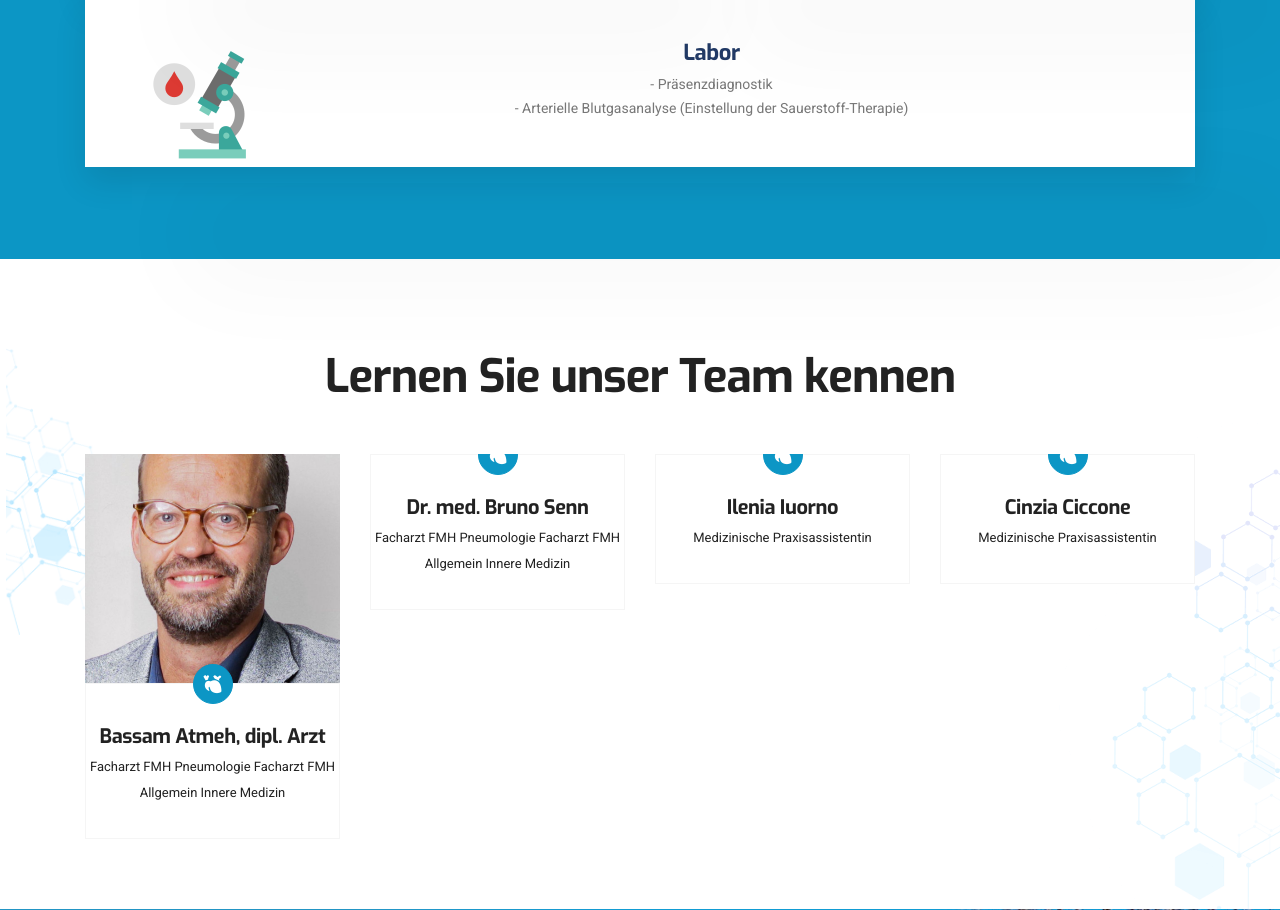
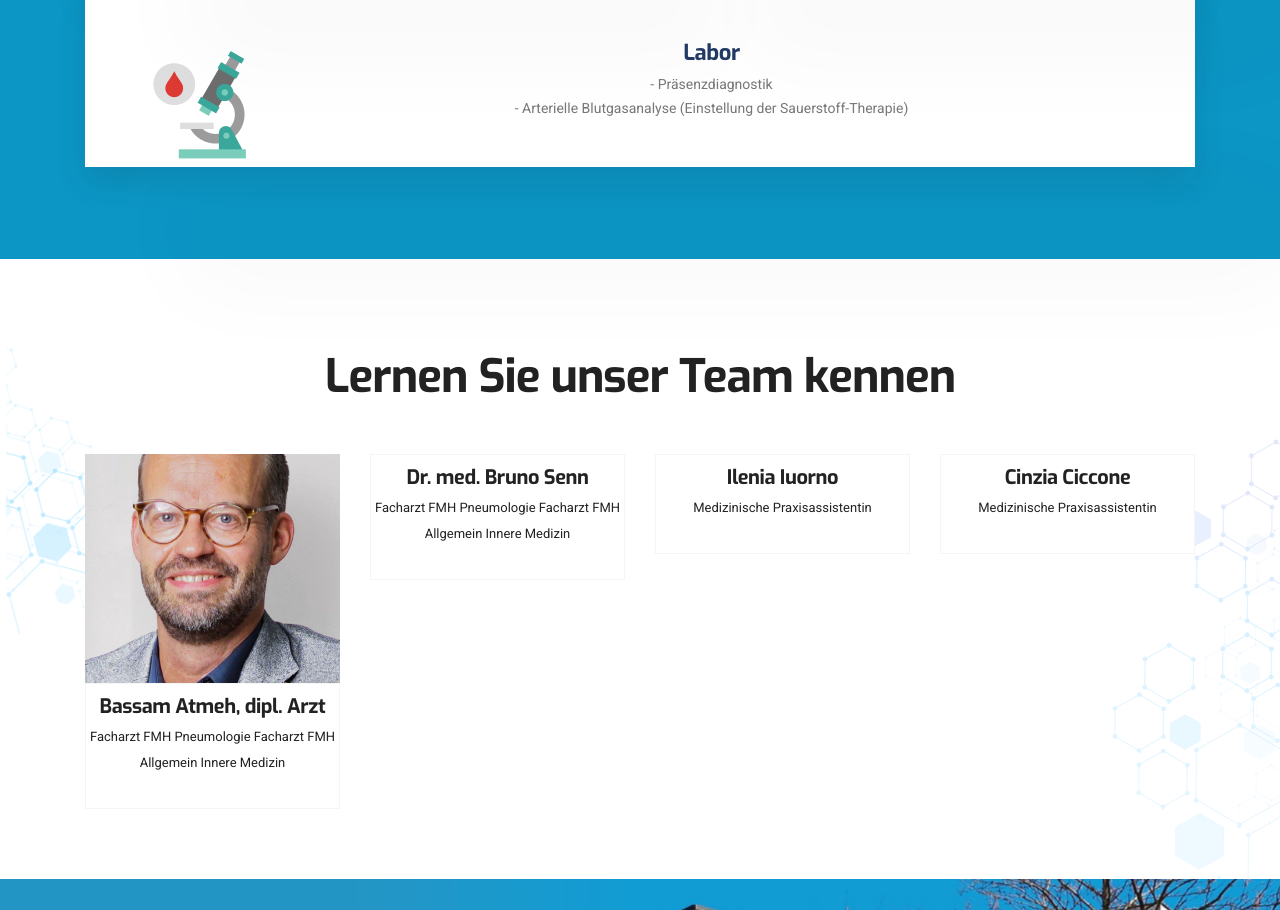
Before and after one commit to felix2056/lungeimzentrum, a PHP site: page / in a window 1280 px wide. Shown: the part 2380-3290 px from the top of the page. Run offline with PHP 8.4, Linux system fonts and the light colour scheme; some libraries are stand-ins or nearby versions; some web fonts are replaced.

Commit message:
chore: more changes 5

```diff
--- a/index.php
+++ b/index.php
@@ -423,9 +423,9 @@
                         <div class="inner-box">
                             <div class="image">
                                 <img src="/images/doctor-1.jpeg" alt="">
-                                <div class="overlay-box">
+                                <!-- <div class="overlay-box">
                                     <div class="overlay-inner">
-                                        <!-- <ul class="team-social-box">
+                                        <ul class="team-social-box">
                                             <li class="youtube"><a href="#" class="icon icon-youtube"></a><span
                                                     class="social-name">youtube</span></li>
                                             <li class="linkedin"><a href="#" class="icon icon-linkedin"></a><span
@@ -434,14 +434,14 @@
                                                     class="social-name">facebook</span></li>
                                             <li class="twitter"><a href="#" class="icon icon-twitter"></a><span
                                                     class="social-name">twitter</span></li>
-                                        </ul> -->
-                                    </div>
-                                </div>
+                                        </ul>
+                                    </div>
+                                </div> -->
                             </div>
                             <div class="lower-content">
-                                <div class="icon-box">
+                                <!-- <div class="icon-box">
                                     <span class="icon icon-heart1"></span>
-                                </div>
+                                </div> -->
                                 <h3><a href="/assets/Kuz-CV_Bassam_Atmeh_-_Leitender_Arzt_Pneumologie.pdf" target="_blank">Bassam Atmeh, dipl. Arzt</a></h3>
                                 <p class="designation">Facharzt FMH Pneumologie Facharzt FMH Allgemein Innere Medizin</p>
                             </div>
@@ -452,9 +452,9 @@
                         <div class="inner-box">
                             <div class="image">
                                 <img src="https://via.placeholder.com/255x255" alt="">
-                                <div class="overlay-box">
+                                <!-- <div class="overlay-box">
                                     <div class="overlay-inner">
-                                        <!-- <ul class="team-social-box">
+                                        <ul class="team-social-box">
                                             <li class="youtube"><a href="#" class="icon icon-youtube"></a><span
                                                     class="social-name">youtube</span></li>
                                             <li class="linkedin"><a href="#" class="icon icon-linkedin"></a><span
@@ -463,14 +463,14 @@
                                                     class="social-name">facebook</span></li>
                                             <li class="twitter"><a href="#" class="icon icon-twitter"></a><span
                                                     class="social-name">twitter</span></li>
-                                        </ul> -->
-                                    </div>
-                                </div>
+                                        </ul>
+                                    </div>
+                                </div> -->
                             </div>
                             <div class="lower-content">
-                                <div class="icon-box">
+                                <!-- <div class="icon-box">
                                     <span class="icon icon-heart1"></span>
-                                </div>
+                                </div> -->
                                 <h3><a href="#">Dr. med. Bruno Senn</a></h3>
                                 <p class="designation">Facharzt FMH Pneumologie Facharzt FMH Allgemein Innere Medizin</p>
                             </div>
@@ -481,9 +481,9 @@
                         <div class="inner-box">
                             <div class="image">
                                 <img src="https://via.placeholder.com/255x255" alt="">
-                                <div class="overlay-box">
+                                <!-- <div class="overlay-box">
                                     <div class="overlay-inner">
-                                        <!-- <ul class="team-social-box">
+                                        <ul class="team-social-box">
                                             <li class="youtube"><a href="#" class="icon icon-youtube"></a><span
                                                     class="social-name">youtube</span></li>
                                             <li class="linkedin"><a href="#" class="icon icon-linkedin"></a><span
@@ -492,14 +492,14 @@
                                                     class="social-name">facebook</span></li>
                                             <li class="twitter"><a href="#" class="icon icon-twitter"></a><span
                                                     class="social-name">twitter</span></li>
-                                        </ul> -->
-                                    </div>
-                                </div>
+                                        </ul>
+                                    </div>
+                                </div> -->
                             </div>
                             <div class="lower-content">
-                                <div class="icon-box">
+                                <!-- <div class="icon-box">
                                     <span class="icon icon-heart1"></span>
-                                </div>
+                                </div> -->
                                 <h3><a href="#">Ilenia Iuorno</a></h3>
                                 <p class="designation">Medizinische Praxisassistentin</p>
                             </div>
@@ -510,9 +510,9 @@
                         <div class="inner-box">
                             <div class="image">
                                 <img src="https://via.placeholder.com/255x255" alt="">
-                                <div class="overlay-box">
+                                <!-- <div class="overlay-box">
                                     <div class="overlay-inner">
-                                        <!-- <ul class="team-social-box">
+                                        <ul class="team-social-box">
                                             <li class="youtube"><a href="#" class="icon icon-youtube"></a><span
                                                     class="social-name">youtube</span></li>
                                             <li class="linkedin"><a href="#" class="icon icon-linkedin"></a><span
@@ -521,14 +521,14 @@
                                                     class="social-name">facebook</span></li>
                                             <li class="twitter"><a href="#" class="icon icon-twitter"></a><span
                                                     class="social-name">twitter</span></li>
-                                        </ul> -->
-                                    </div>
-                                </div>
+                                        </ul>
+                                    </div>
+                                </div> -->
                             </div>
                             <div class="lower-content">
-                                <div class="icon-box">
+                                <!-- <div class="icon-box">
                                     <span class="icon icon-heart1"></span>
-                                </div>
+                                </div> -->
                                 <h3><a href="#">Cinzia Ciccone</a></h3>
                                 <p class="designation">Medizinische Praxisassistentin</p>
                             </div>
@@ -926,10 +926,10 @@
                                 <div class="overlay-box">
                                     <div class="overlay-inner">
                                         <div class="overlay-content">
-                                            <div class="icon-box">
+                                            <!-- <div class="icon-box">
                                                 <span class="icon icon-heart1"></span>
-                                            </div>
-                                            <h3><a href="javascript:void(0)">Online-Medizin</a></h3>
+                                            </div> -->
+                                            <!-- <h3><a href="javascript:void(0)">Online-Medizin</a></h3> -->
                                             <a class="plus" href="images/1_1.jpg" data-fancybox="gallery-1"
                                                 data-caption=""><span class="flaticon-plus-symbol"></span></a>
                                         </div>
@@ -947,10 +947,10 @@
                                 <div class="overlay-box">
                                     <div class="overlay-inner">
                                         <div class="overlay-content">
-                                            <div class="icon-box">
+                                            <!-- <div class="icon-box">
                                                 <span class="icon icon-heart1"></span>
-                                            </div>
-                                            <h3><a href="javascript:void(0)">Online-Medizin</a></h3>
+                                            </div> -->
+                                            <!-- <h3><a href="javascript:void(0)">Online-Medizin</a></h3> -->
                                             <a class="plus" href="images/2.jpg" data-fancybox="gallery-1"
                                                 data-caption=""><span class="flaticon-plus-symbol"></span></a>
                                         </div>
@@ -968,10 +968,10 @@
                                 <div class="overlay-box">
                                     <div class="overlay-inner">
                                         <div class="overlay-content">
-                                            <div class="icon-box">
+                                            <!-- <div class="icon-box">
                                                 <span class="icon icon-heart1"></span>
-                                            </div>
-                                            <h3><a href="javascript:void(0)">Online-Medizin</a></h3>
+                                            </div> -->
+                                            <!-- <h3><a href="javascript:void(0)">Online-Medizin</a></h3> -->
                                             <a class="plus" href="images/3_1.jpg" data-fancybox="gallery-1"
                                                 data-caption=""><span class="flaticon-plus-symbol"></span></a>
                                         </div>
@@ -989,10 +989,10 @@
                                 <div class="overlay-box">
                                     <div class="overlay-inner">
                                         <div class="overlay-content">
-                                            <div class="icon-box">
+                                            <!-- <div class="icon-box">
                                                 <span class="icon icon-heart1"></span>
-                                            </div>
-                                            <h3><a href="javascript:void(0)">Online-Medizin</a></h3>
+                                            </div> -->
+                                            <!-- <h3><a href="javascript:void(0)">Online-Medizin</a></h3> -->
                                             <a class="plus" href="images/4_1.jpg" data-fancybox="gallery-1"
                                                 data-caption=""><span class="flaticon-plus-symbol"></span></a>
                                         </div>
@@ -1010,10 +1010,10 @@
                                 <div class="overlay-box">
                                     <div class="overlay-inner">
                                         <div class="overlay-content">
-                                            <div class="icon-box">
+                                            <!-- <div class="icon-box">
                                                 <span class="icon icon-heart1"></span>
-                                            </div>
-                                            <h3><a href="javascript:void(0)">Online-Medizin</a></h3>
+                                            </div> -->
+                                            <!-- <h3><a href="javascript:void(0)">Online-Medizin</a></h3> -->
                                             <a class="plus" href="images/5_1.jpg" data-fancybox="gallery-1"
                                                 data-caption=""><span class="flaticon-plus-symbol"></span></a>
                                         </div>
@@ -1031,10 +1031,10 @@
                                 <div class="overlay-box">
                                     <div class="overlay-inner">
                                         <div class="overlay-content">
-                                            <div class="icon-box">
+                                            <!-- <div class="icon-box">
                                                 <span class="icon icon-heart1"></span>
-                                            </div>
-                                            <h3><a href="javascript:void(0)">Online-Medizin</a></h3>
+                                            </div> -->
+                                            <!-- <h3><a href="javascript:void(0)">Online-Medizin</a></h3> -->
                                             <a class="plus" href="images/6_1.jpg" data-fancybox="gallery-1"
                                                 data-caption=""><span class="flaticon-plus-symbol"></span></a>
                                         </div>
```
